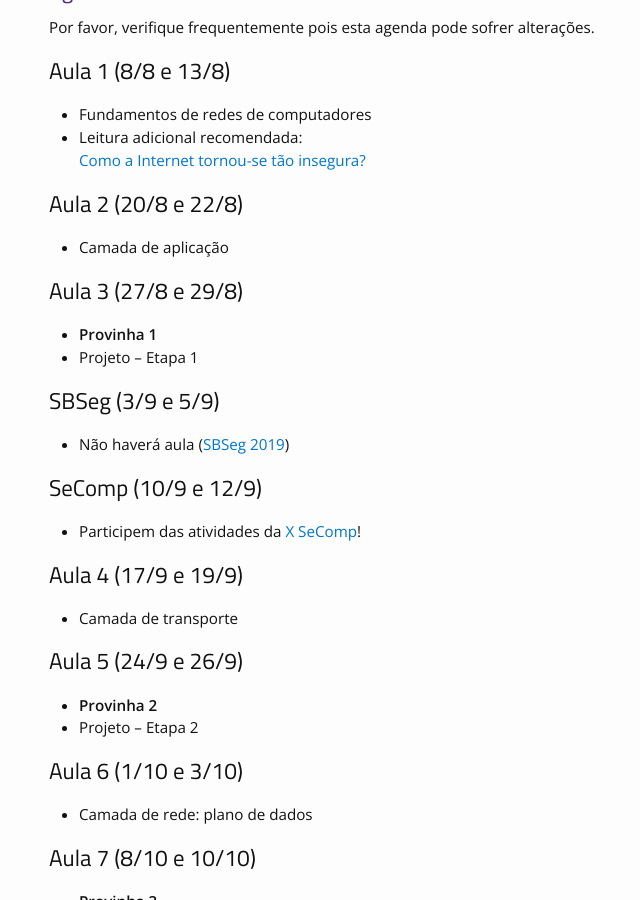
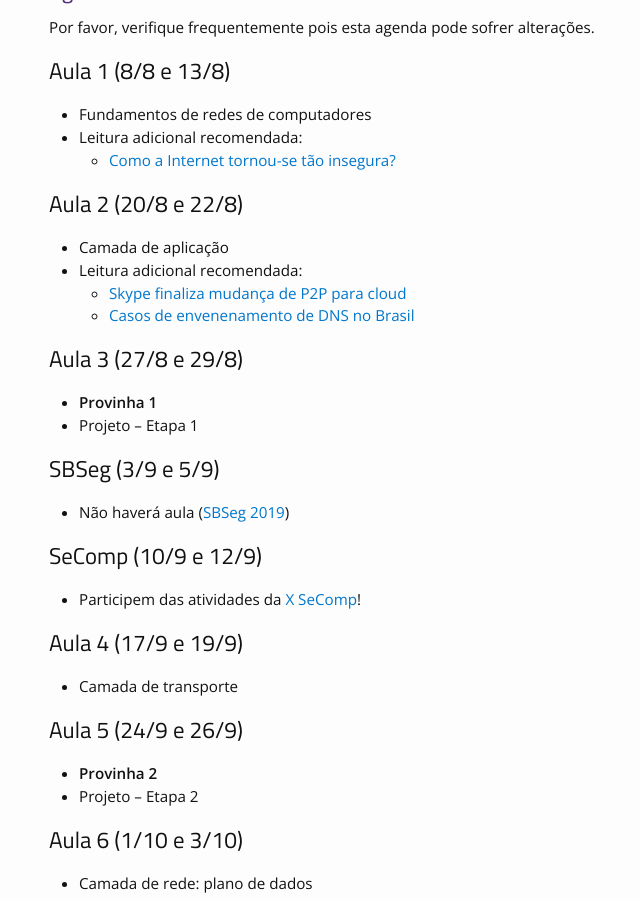
Before and after one commit to thotypous/redes-website, a Jekyll site: the page built from aulas.md, in a window 1280 px wide and 900 px high, scrolled down 308 px. Shown: the whole window, without its empty margins (146-786 px from the left). Built offline with Jekyll 4.4.1, drawn with Linux system fonts in a browser that asks for light colours.

Commit message:
Adicionais da aula 2

```diff
--- a/aulas.md
+++ b/aulas.md
@@ -18,11 +18,15 @@ Por favor, verifique frequentemente pois esta agenda pode sofrer alterações.
 ## Aula 1 (8/8 e 13/8)
 
  * Fundamentos de redes de computadores
- * Leitura adicional recomendada:<br />[Como a Internet tornou-se tão insegura?](https://www.washingtonpost.com/sf/business/2015/05/30/net-of-insecurity-part-1)
+ * Leitura adicional recomendada:
+   * [Como a Internet tornou-se tão insegura?](https://www.washingtonpost.com/sf/business/2015/05/30/net-of-insecurity-part-1)
 
 ## Aula 2 (20/8 e 22/8)
 
  * Camada de aplicação
+ * Leitura adicional recomendada:
+   * [Skype finaliza mudança de P2P para cloud](https://arstechnica.com/information-technology/2016/07/skype-finalizes-its-move-to-the-cloud-ignores-the-elephant-in-the-room/)
+   * [Casos de envenenamento de DNS no Brasil](http://blogs.ne10.uol.com.br/mundobit/2017/01/06/ataque-hacker-aos-servidores-do-uol-redireciona-paginas-do-grupo-para-sites-de-pornografia/)
 
 ## Aula 3 (27/8 e 29/8)
 
```
